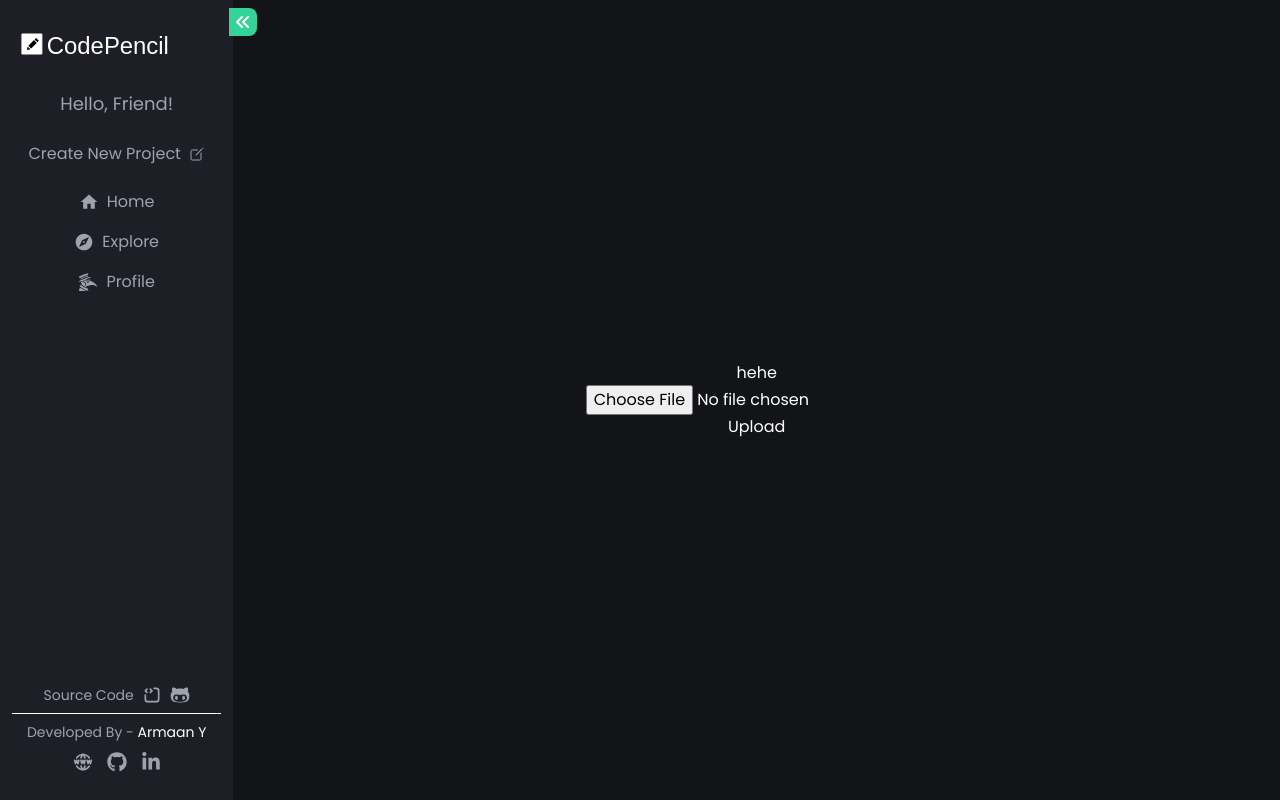
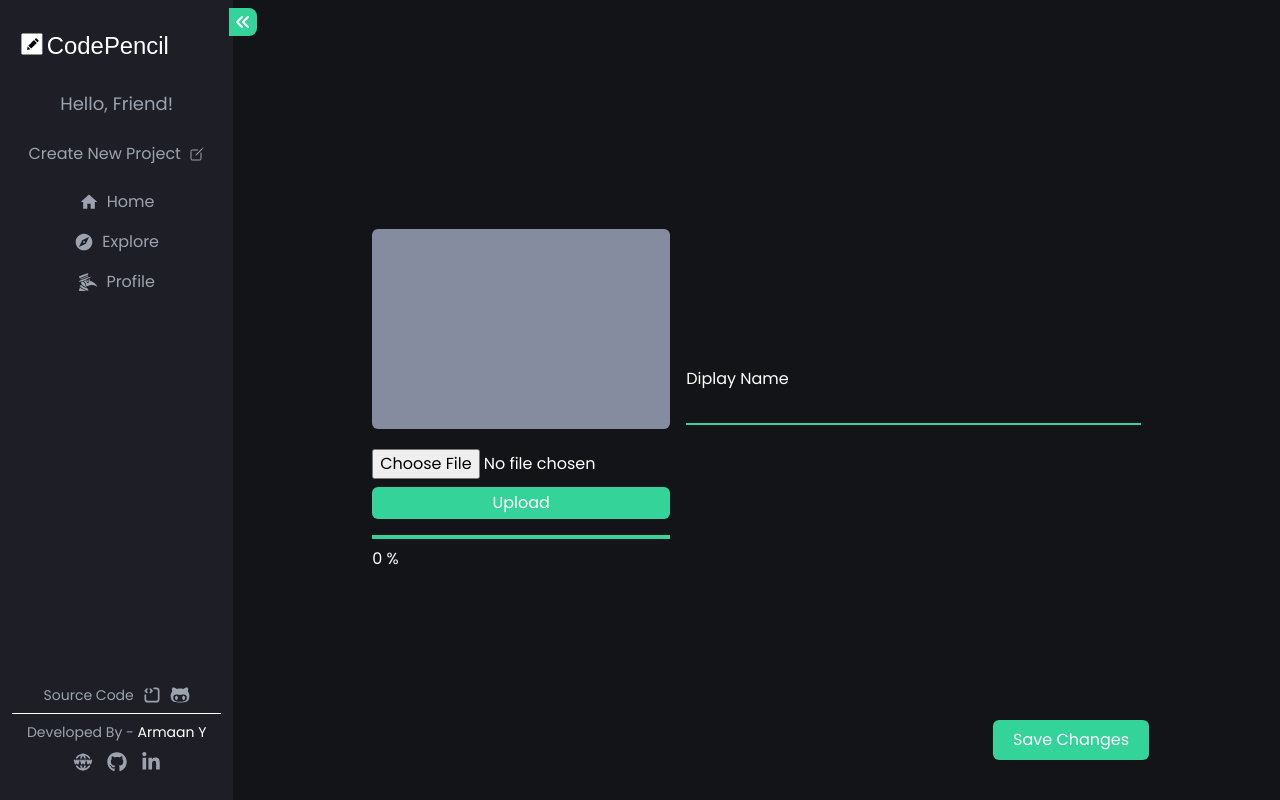
Before and after one commit to armaan-yadav/code-editor, a React (Vite) app in the folder client/: page /profile in a window 1280 px wide. Built offline with nearby package versions, Linux system fonts and the light colour scheme; no server answers.

Commit message:
add profile page

```diff
--- a/client/src/App.jsx
+++ b/client/src/App.jsx
@@ -23,7 +23,6 @@ const App = () => {
   useEffect(() => {
     setIsLoading(true);
     const unsubscribe = auth.onAuthStateChanged((userCred) => {
-      console.log(userCred);
       if (userCred) {
         setDoc(
           doc(db, "users", userCred?.uid),
--- a/client/src/_root/_pages/Profile.jsx
+++ b/client/src/_root/_pages/Profile.jsx
@@ -1,10 +1,39 @@
-import React from "react";
+import React, { useState } from "react";
 import ImageUpload from "../../components/xothers/ImageUpload,";
+import { useSelector } from "react-redux";
+import { updateUserProfile } from "../../utils/helper";
 
 const Profile = () => {
+  const user = useSelector((state) => state.user.user);
+  const [name, setName] = useState(user?.displayName);
+  const [photoURL, setPhotoURL] = useState(null);
+  const [loading, setLoading] = useState(false);
   return (
-    <div className="text-white h-full w-full">
-      <ImageUpload />
+    <div className="text-white h-full w-full  flex items-center justify-center">
+      <div className="w-[75%] h-full  flex">
+        <div className="w-[40%]  h-full">
+          <ImageUpload user={user} setPhotoURL={setPhotoURL} />
+        </div>
+        <div className="w-[60%] h-full  flex items-center px-2 flex-col justify-center relative">
+          <div className="w-full ">
+            <label htmlFor="name">Diplay Name</label>
+            <input
+              type="text"
+              className="w-full  outline-none border-b-2 border-emerald-400 text-white bg-transparent my-2"
+              value={name}
+              onChange={(e) => setName(e.target.value)}
+            />
+          </div>
+          <button
+            className="absolute right-0 bottom-10 bg-emerald-400 hover:bg-emerald-500 px-5 py-2 rounded-md duration-200"
+            onClick={() => {
+              updateUserProfile(name, photoURL);
+            }}
+          >
+            Save Changes
+          </button>
+        </div>
+      </div>
     </div>
   );
 };
--- a/client/src/components/xothers/ImageUpload,.jsx
+++ b/client/src/components/xothers/ImageUpload,.jsx
@@ -1,40 +1,21 @@
 import React, { useEffect, useState } from "react";
 import { v4 } from "uuid";
-import {
-  getDownloadURL,
-  listAll,
-  ref,
-  uploadBytes,
-  uploadBytesResumable,
-} from "firebase/storage";
+import { getDownloadURL, ref, uploadBytesResumable } from "firebase/storage";
 import { imageDb } from "../../config/firebase.config";
 import { toast } from "react-toastify";
-import { updateUserPhoto } from "../../utils/helper";
+import { removeUserPhoto, updateUserProfile } from "../../utils/helper";
 
-const ImageUpload = () => {
-  const [img, setImg] = useState("");
-  const [url, setUrl] = useState(null);
+const ImageUpload = ({ user, setPhotoURL }) => {
+  const [img, setImg] = useState(null);
+  const [progress, setProgress] = useState("0");
   const uploadImage = async () => {
-    // console.log("first");
     const imgRef = ref(imageDb, `files/${v4()}`);
-    // await uploadBytes(imgRef, img)
-    //   .then(async (e) => {
-    //     toast.success("Image uploaded successfully");
-    //     setImagePath(e.metadata.fullPath);
-    //     getDownloadURL(ref(imageDb, imgPath)).then((e) => setUrl(e));
-    //   })
-    //   .catch(() => {
-    //     toast.error("Error while uploading image");
-    //   });
     const uploadTask = uploadBytesResumable(imgRef, img);
-
     uploadTask.on(
       "state_changed",
       (snapshot) => {
-        // Observe state change events such as progress, pause, and resume
-        // Get task progress, including the number of bytes uploaded and the total number of bytes to be uploaded
-        const progress =
-          (snapshot.bytesTransferred / snapshot.totalBytes) * 100;
+        // const progress =
+        setProgress((snapshot.bytesTransferred / snapshot.totalBytes) * 100);
         console.log("Upload is " + progress + "% done");
         switch (snapshot.state) {
           case "paused":
@@ -46,36 +27,58 @@ const ImageUpload = () => {
         }
       },
       (error) => {
-        // Handle unsuccessful uploads
         toast.error("Error while uploading image! try again");
       },
       () => {
         toast.success("Image uploaded successfully");
         getDownloadURL(uploadTask.snapshot.ref).then((downloadURL) => {
           console.log("File available at", downloadURL);
-          setUrl(downloadURL);
-          updateUserPhoto(downloadURL);
+          setPhotoURL(downloadURL);
         });
       }
     );
   };
 
   return (
-    <div className="w-full h-full flex items-center justify-center flex-col">
-      hehe
+    <div className="w-full h-full flex items-center justify-center flex-col gap-5 px-2 ">
+      {user?.photoURL ? (
+        <img src={user.photoURL} />
+      ) : (
+        <p className="bg-primaryText text-primary w-full h-[200px]  rounded-md flex items-center justify-center py-1.5 text-[5rem]">
+          {user?.displayName[0]}
+        </p>
+      )}
+      {user?.photoURL && (
+        <button
+          className="bg-red-400 py-2 hover:bg-red-500 duration-200 rounded-md w-full text-sm"
+          onClick={() => {
+           removeUserPhoto();
+          }}
+        >
+          Remove Profile Photo
+        </button>
+      )}
+      <div className="flex flex-col w-full">
         <input
           type="file"
           name="fileUpload"
           onChange={(e) => setImg(e.target.files[0])}
         />
         <button
+          className="bg-emerald-400 py-1 rounded-md my-2 hover:bg-emerald-500 duration-200"
           onClick={() => {
             uploadImage();
           }}
         >
           Upload
         </button>
-      {url && <img src={url} />}
+        <div className="h-[4px] w-full bg-white my-2">
+          <div
+            className={`h-full w-[${progress}%] bg-emerald-400 duration-400`}
+          ></div>
+        </div>
+        {progress + " %"}
+      </div>
     </div>
   );
 };
--- a/client/src/utils/helper.js
+++ b/client/src/utils/helper.js
@@ -65,9 +65,10 @@ export const signUserOut = async () => {
   await signOut(auth).catch((e) => console.log(e));
 };
 
-export const updateUserPhoto = (profileUrl) => {
-  updateProfile(auth.currentUser, {
-    photoURL: profileUrl,
+export const updateUserProfile = async (displayName, photoURL) => {
+  await updateProfile(auth.currentUser, {
+    displayName,
+    photoURL,
   }).then(() => {
     toast.success("Profile photo updated successfully");
   });
@@ -79,10 +80,3 @@ export const removeUserPhoto = () => {
     toast.success("Profile photo removed successfully");
   });
 };
-export const updateUserName = (name) => {
-  updateProfile(auth.currentUser, {
-    displayName: name,
-  }).then(() => {
-    toast.success("Name updated successfully");
-  });
-};
```
Also changed, not shown: 2 other files (tests, documents, lock files or other folders). Lines whose indentation alone changed are shown as unchanged.
